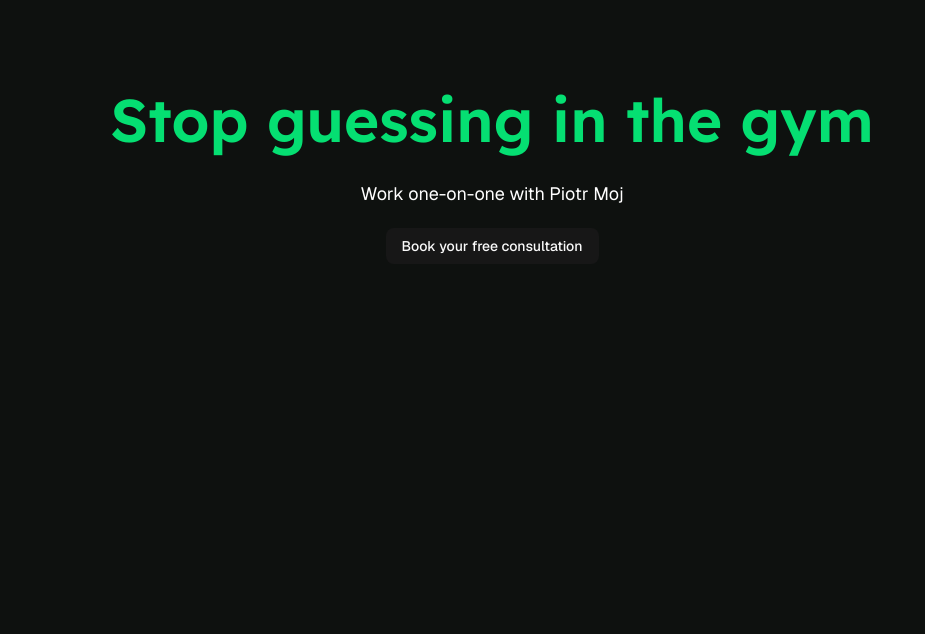
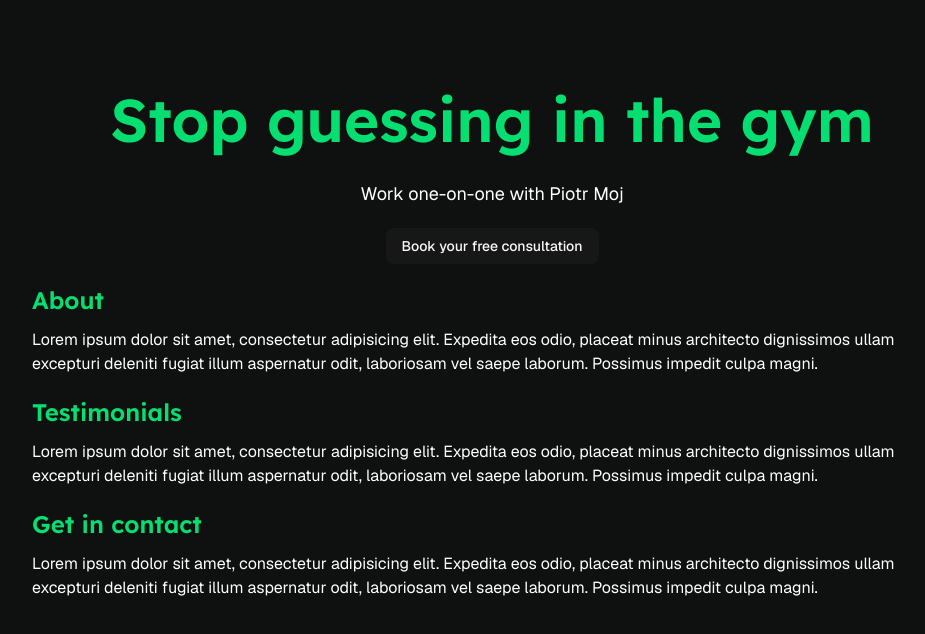
Before and after one commit to krako2/piotr-moj-pt, a Next.js app: page / in a window 1280 px wide. Shown: the top 634 px of the page, without its empty margins (148-1073 px from the left). Built offline with nearby package versions, Linux system fonts and the light colour scheme.

Commit message:
add placeholder sections

```diff
--- a/app/globals.css
+++ b/app/globals.css
@@ -9,7 +9,7 @@ body {
   max-width: 60rem;
 }
 
-h1 {
+h1, h2 {
   font-family: Lexend;
 }
 
--- a/app/page.tsx
+++ b/app/page.tsx
@@ -4,10 +4,24 @@ import { Button } from "@/components/ui/button";
 export default function Home() {
   return (
     <>
-      <h1 className="mt-20 leading-20 text-center text-6xl text-green-400 font-semibold">Stop guessing in the gym</h1>
-      <p className="mt-5 text-lg text-center">Work one-on-one with Piotr Moj</p>
-      <div className="mt-5 text-center">
-        <Button>Book your free consultation</Button>
+      <div className="px-5">
+        <h1 className="mt-20 leading-20 text-center text-6xl text-green-400 font-semibold">Stop guessing in the gym</h1>
+        <p className="mt-5 text-lg text-center">Work one-on-one with Piotr Moj</p>
+        <div className="mt-5 text-center">
+          <Button className="cursor-pointer">Book your free consultation</Button>
+        </div>
+      </div>
+      <div className="px-5">
+        <h2 className="mt-5 text-2xl font-semibold text-green-400">About</h2>
+        <p className="mt-3">Lorem ipsum dolor sit amet, consectetur adipisicing elit. Expedita eos odio, placeat minus architecto dignissimos ullam excepturi deleniti fugiat illum aspernatur odit, laboriosam vel saepe laborum. Possimus impedit culpa magni.</p>
+      </div>
+      <div className="px-5">
+        <h2 className="mt-5 text-2xl font-semibold text-green-400">Testimonials</h2>
+        <p className="mt-3">Lorem ipsum dolor sit amet, consectetur adipisicing elit. Expedita eos odio, placeat minus architecto dignissimos ullam excepturi deleniti fugiat illum aspernatur odit, laboriosam vel saepe laborum. Possimus impedit culpa magni.</p>
+      </div>
+      <div className="px-5">
+        <h2 className="mt-5 text-2xl font-semibold text-green-400">Get in contact</h2>
+        <p className="mt-3">Lorem ipsum dolor sit amet, consectetur adipisicing elit. Expedita eos odio, placeat minus architecto dignissimos ullam excepturi deleniti fugiat illum aspernatur odit, laboriosam vel saepe laborum. Possimus impedit culpa magni.</p>
       </div>
     </>
   );
```
